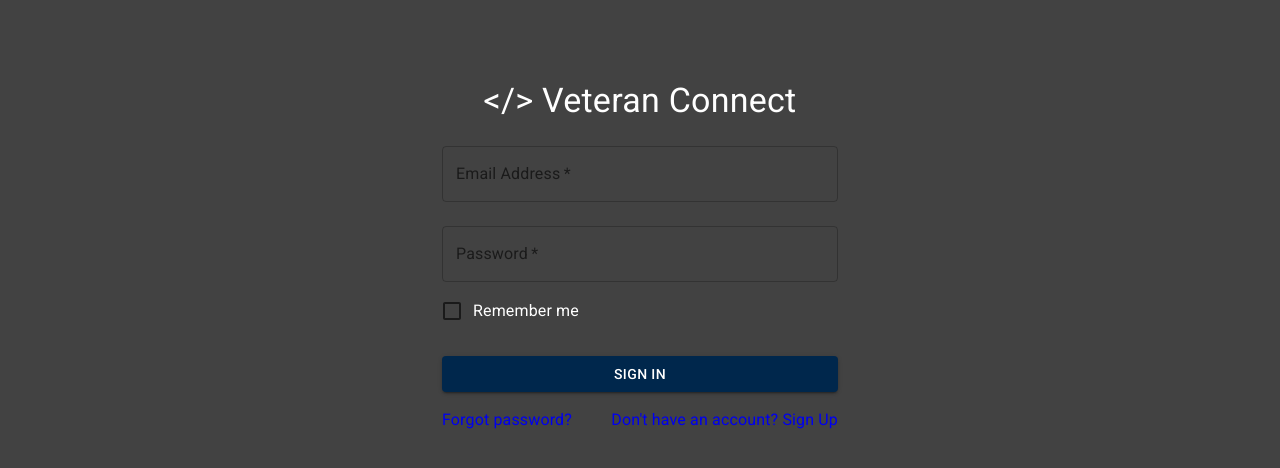
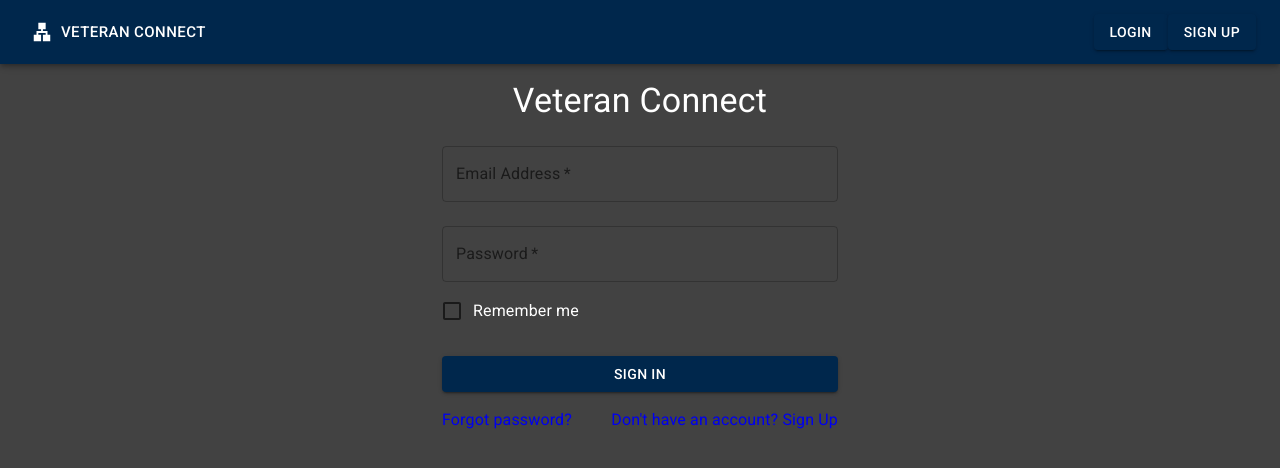
Before and after one commit to Jacob-Petersen-1/Veteran-Connect, a React (Create React App) app in the folder client/: page /login in a window 1280 px wide. Shown: the top 468 px of the page. Built offline with nearby package versions, Linux system fonts and the light colour scheme.

Commit message:
Fine tuned AppBarCustom component routes + Adjusted Component Name to Accurately Reflect its intentions

```diff
--- a/client/src/App.css
+++ /dev/null
@@ -1,38 +0,0 @@
-.App {
-  text-align: center;
-}
-
-.App-logo {
-  height: 40vmin;
-  pointer-events: none;
-}
-
-@media (prefers-reduced-motion: no-preference) {
-  .App-logo {
-    animation: App-logo-spin infinite 20s linear;
-  }
-}
-
-.App-header {
-  background-color: #282c34;
-  min-height: 100vh;
-  display: flex;
-  flex-direction: column;
-  align-items: center;
-  justify-content: center;
-  font-size: calc(10px + 2vmin);
-  color: white;
-}
-
-.App-link {
-  color: #61dafb;
-}
-
-@keyframes App-logo-spin {
-  from {
-    transform: rotate(0deg);
-  }
-  to {
-    transform: rotate(360deg);
-  }
-}
--- a/client/src/App.js
+++ b/client/src/App.js
@@ -1,6 +1,6 @@
 // General Imports
 import { Routes, Route } from "react-router-dom";
-import "./App.css";
+
 
 //Pages Imports
 import LoginPage from "./pages/LoginPage/LoginPage";
--- /dev/null
+++ b/client/src/components/AppBar/AppBar.jsx
@@ -0,0 +1,74 @@
+import React, { useState, useEffect, useContext } from "react";
+
+//Util
+import AuthContext from "../../Auth/AuthContext";
+import { Link } from "react-router-dom";
+
+//MUI Imports
+import AppBar from "@mui/material/AppBar";
+import Box from "@mui/material/Box";
+import Toolbar from "@mui/material/Toolbar";
+import IconButton from "@mui/material/IconButton";
+import Typography from "@mui/material/Typography";
+import Menu from "@mui/material/Menu";
+import MenuIcon from "@mui/icons-material/Menu";
+import Container from "@mui/material/Container";
+import Avatar from "@mui/material/Avatar";
+import Button from "@mui/material/Button";
+import Tooltip from "@mui/material/Tooltip";
+import MenuItem from "@mui/material/MenuItem";
+import AdbIcon from "@mui/icons-material/Adb";
+import LanIcon from "@mui/icons-material/Lan";
+import { Stack } from "@mui/material";
+
+const AppBarCustom = () => {
+  const { logoutUser, user } = useContext(AuthContext);
+
+  return (
+    <Box sx={{flexGrow: 1}}>
+      <AppBar position="fixed">
+        <Toolbar>
+        <Link to={user?"/home": "/"} style={{color:"white", textDecoration:"none"}}>
+          <Button
+            size="large"
+            edge="start"
+            color="inherit"
+            aria-label="menu"
+            startIcon={<LanIcon />}
+            sx={{ mr: 1 }}
+          >
+            Veteran Connect
+          </Button>
+        </Link>
+
+          <Box component="div" sx={{flexGrow:2}}/>
+
+            {user ? (
+              <Button
+                variant="contained"
+                sx={{ color: "white" }}
+                onClick={logoutUser}
+              >
+                Logout
+              </Button>
+            ) : (
+              <>
+                <Link to="/login" style={{ textDecoration: "none" }}>
+                  <Button variant="contained" sx={{ color: "white" }}>
+                    Login
+                  </Button>
+                </Link>
+                <Link to="/register" style={{ textDecoration: "none" }}>
+                  <Button variant="contained" sx={{ color: "white" }}>
+                    Sign Up
+                  </Button>
+                </Link>
+              </>
+            )}
+        </Toolbar>
+      </AppBar>
+    </Box>
+  );
+};
+
+export default AppBarCustom;
--- a/client/src/components/AppBarLanding/AppBar.jsx
+++ /dev/null
@@ -1,65 +0,0 @@
-import React, { useState, useEffect, useContext } from "react";
-
-//Util
-import AuthContext from "../../Auth/AuthContext";
-import { Link } from "react-router-dom";
-
-//MUI Imports
-import AppBar from "@mui/material/AppBar";
-import Box from "@mui/material/Box";
-import Toolbar from "@mui/material/Toolbar";
-import IconButton from "@mui/material/IconButton";
-import Typography from "@mui/material/Typography";
-import Menu from "@mui/material/Menu";
-import MenuIcon from "@mui/icons-material/Menu";
-import Container from "@mui/material/Container";
-import Avatar from "@mui/material/Avatar";
-import Button from "@mui/material/Button";
-import Tooltip from "@mui/material/Tooltip";
-import MenuItem from "@mui/material/MenuItem";
-import AdbIcon from "@mui/icons-material/Adb";
-import LanIcon from "@mui/icons-material/Lan";
-
-const AppBarUser = () => {
-  const { logoutUser, user } = useContext(AuthContext);
-
-  return (
-    <Box sx={{ flexGrow: 1 }}>
-      <AppBar position="fixed">
-        <Toolbar>
-          <LanIcon
-            size="large"
-            edge="start"
-            color="inherit"
-            aria-label="menu"
-            sx={{ mr: 2 }}
-          />
-          <Typography variant="h6" component="div" sx={{ flexGrow: 2 }}>
-            Veteran Connect
-          </Typography>
-
-          {user ? (
-            <Button variant="text" sx={{ color: "white" }} onClick={logoutUser}>
-              Logout
-            </Button>
-          ) : (
-            <>
-              <Link to="/login" style={{ textDecoration: "none" }}>
-                <Button variant="text" sx={{ color: "white" }}>
-                  Login
-                </Button>
-              </Link>
-              <Link to="/register" style={{ textDecoration: "none" }}>
-                <Button variant="text" sx={{ color: "white" }}>
-                  Sign Up
-                </Button>
-              </Link>
-            </>
-          )}
-        </Toolbar>
-      </AppBar>
-    </Box>
-  );
-};
-
-export default AppBarUser;
--- a/client/src/components/LoginForm/LoginForm.jsx
+++ b/client/src/components/LoginForm/LoginForm.jsx
@@ -44,7 +44,7 @@ const LoginForm = () => {
           alignItems: "center",
         }}
       >
-        <Typography variant="h4">{"</> Veteran Connect"}</Typography>
+        <Typography variant="h4">{"Veteran Connect"}</Typography>
 
         <Box component="form" onSubmit={handleSubmit} noValidate sx={{ mt: 1 }}>
           <TextField
--- a/client/src/pages/HomePage/HomePage.js
+++ b/client/src/pages/HomePage/HomePage.js
@@ -2,7 +2,7 @@ import React, { useState, useEffect } from 'react';
 import useAuth from '../../hooks/useAuth';
 
 //MUI Components Imports
-import AppBarUser from '../../components/AppBarLanding/AppBar';
+import AppBarUser from '../../components/AppBar/AppBar';
 
 const HomePage = () => {
     const[user,token] = useAuth()
--- a/client/src/pages/LandingPage/LandingPage.jsx
+++ b/client/src/pages/LandingPage/LandingPage.jsx
@@ -1,7 +1,7 @@
 import React from 'react';
 
 //Component Imports
-import AppBar from '../../components/AppBarLanding/AppBar';
+import AppBar from '../../components/AppBar/AppBar';
 import Landing from '../../components/Landing/Landing';
 
 
--- a/client/src/pages/LoginPage/LoginPage.js
+++ b/client/src/pages/LoginPage/LoginPage.js
@@ -1,10 +1,13 @@
 import React from "react";
+
+//MUI Components/Custom Imports
 import LoginForm from "../../components/LoginForm/LoginForm";
-
+import AppBarUser from "../../components/AppBar/AppBar";
 
 const LoginPage = () => {
   return (
     <>
+    <AppBarUser/>
       <LoginForm />
     </>
   );
--- a/client/src/pages/RegisterPage/RegisterPage.js
+++ b/client/src/pages/RegisterPage/RegisterPage.js
@@ -1,11 +1,14 @@
+
 import React, { useState, useEffect } from 'react';
+
+import AppBarUser from '../../components/AppBar/AppBar';
 
 
 const RegisterPage = () => {
     return (
-    <div>
-        <h1>Register Page</h1>
-    </div> );
+    <>
+    <AppBarUser/>
+    </> );
 }
 
 export default RegisterPage;
```
Also changed, not shown: client/src/components/Landing/Landing.jsx (+9 -10 lines).
